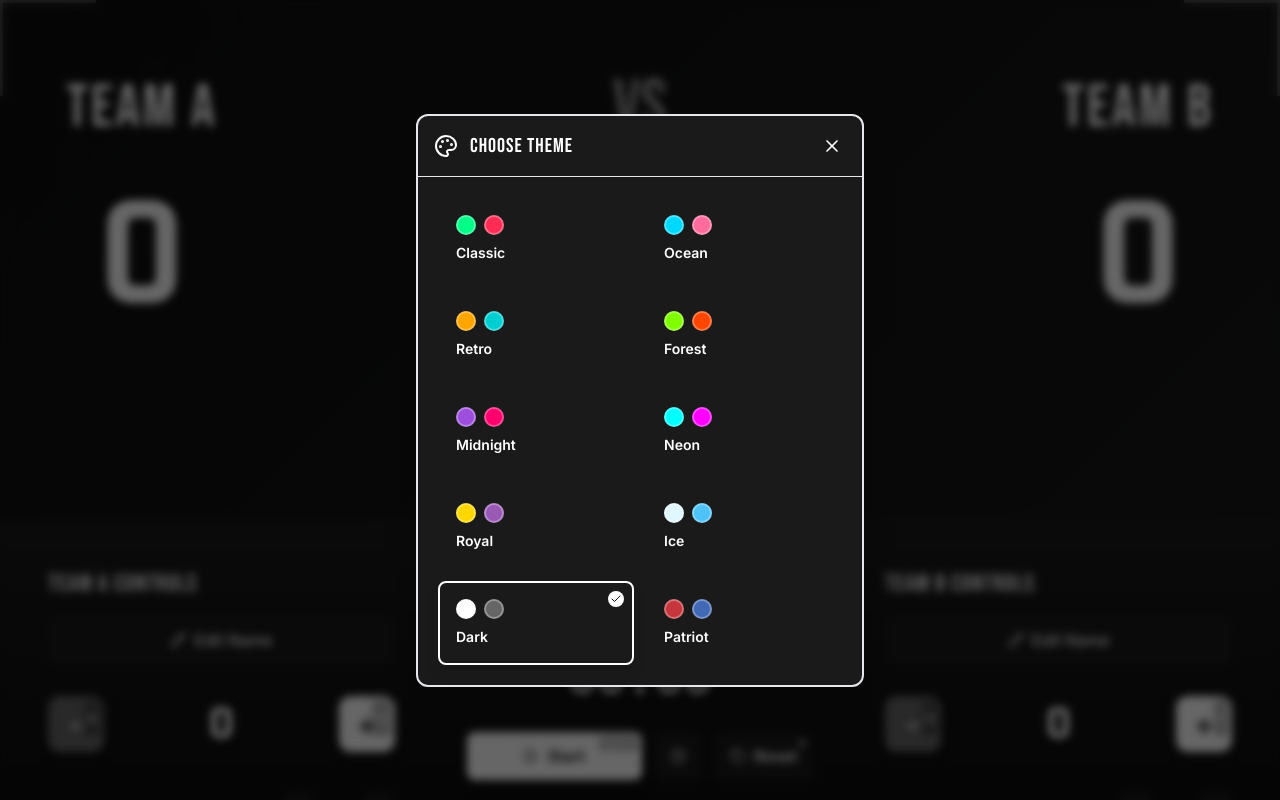
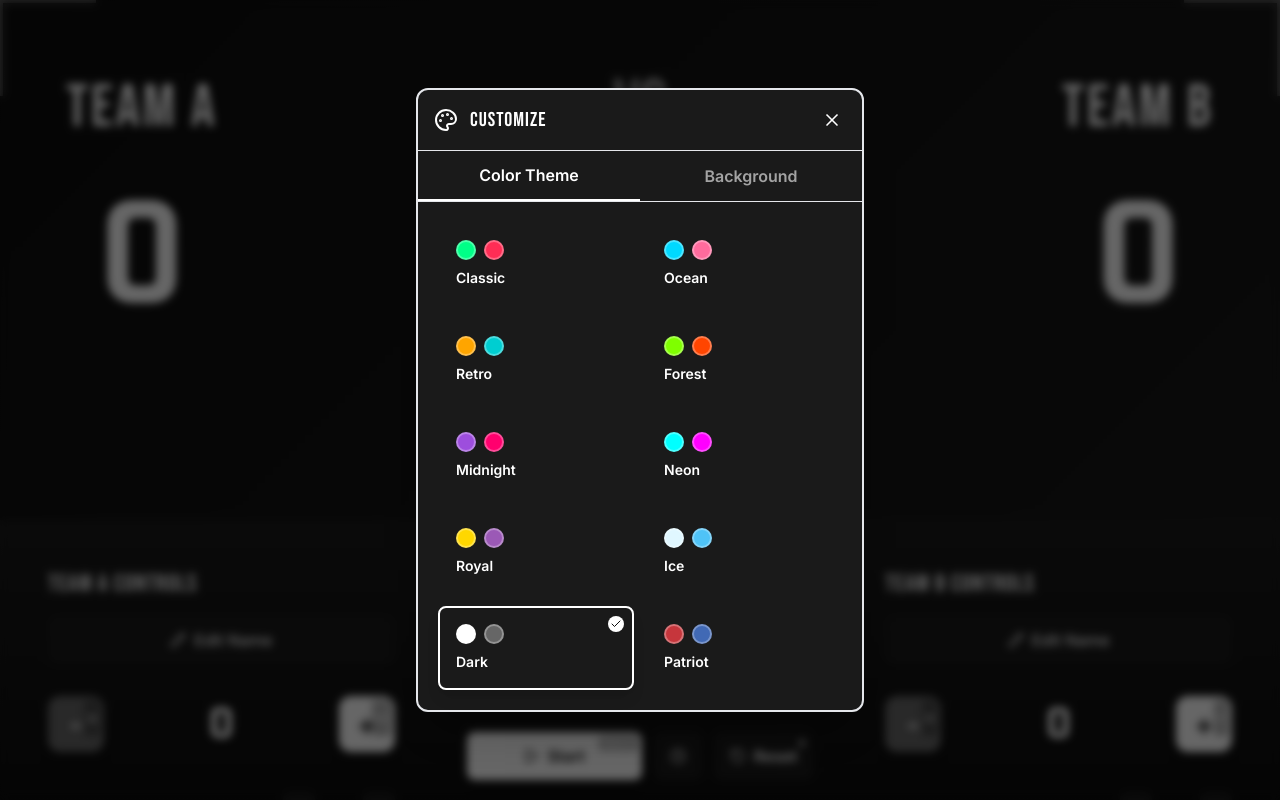
Before and after one commit to jevtasite/GoalBoard, a React (Vite) app: page / in a window 1280 px wide. Both pictures are taken after a click on the button 492 px from the left and 590 px from the top of the page. Built offline with nearby package versions, Linux system fonts and the light colour scheme.

Commit message:
added changeable background patterns

```diff
--- a/src/components/display/ScanLineOverlay.jsx
+++ b/src/components/display/ScanLineOverlay.jsx
@@ -1,32 +1,113 @@
+import { useTheme } from '../../contexts/ThemeContext';
+
 const ScanLineOverlay = () => {
+  const { backgroundStyle } = useTheme();
+
+  // Get the current theme color from CSS variable
+  const patternColor = getComputedStyle(document.documentElement).getPropertyValue('--color-primary').trim() || '#00FF87';
+
+  const renderPattern = () => {
+    switch (backgroundStyle) {
+      case 'stadium':
         return (
-    <div className="absolute top-0 left-0 w-full h-full pointer-events-none overflow-hidden z-10">
-      {/* Animated stadium field lines pattern */}
-      <div className="absolute inset-0 opacity-[0.08]">
+          <div className="absolute inset-0 opacity-[0.04]">
             <svg width="100%" height="100%" xmlns="http://www.w3.org/2000/svg">
               <defs>
                 <pattern id="stadium-grid" x="0" y="0" width="150" height="150" patternUnits="userSpaceOnUse">
-              {/* Horizontal lines */}
-              <line x1="0" y1="0" x2="150" y2="0" stroke="#00FF87" strokeWidth="1.5" />
-              <line x1="0" y1="50" x2="150" y2="50" stroke="#00FF87" strokeWidth="1" opacity="0.5" />
-              <line x1="0" y1="75" x2="150" y2="75" stroke="#00FF87" strokeWidth="2" />
-              <line x1="0" y1="100" x2="150" y2="100" stroke="#00FF87" strokeWidth="1" opacity="0.5" />
-              <line x1="0" y1="150" x2="150" y2="150" stroke="#00FF87" strokeWidth="1.5" />
-
-              {/* Vertical lines */}
-              <line x1="0" y1="0" x2="0" y2="150" stroke="#00FF87" strokeWidth="1.5" />
-              <line x1="50" y1="0" x2="50" y2="150" stroke="#00FF87" strokeWidth="1" opacity="0.5" />
-              <line x1="75" y1="0" x2="75" y2="150" stroke="#00FF87" strokeWidth="2" />
-              <line x1="100" y1="0" x2="100" y2="150" stroke="#00FF87" strokeWidth="1" opacity="0.5" />
-              <line x1="150" y1="0" x2="150" y2="150" stroke="#00FF87" strokeWidth="1.5" />
-
-              {/* Center circle accent */}
-              <circle cx="75" cy="75" r="30" stroke="#00FF87" strokeWidth="1.5" fill="none" opacity="0.4" />
+                  <line x1="0" y1="0" x2="150" y2="0" stroke={patternColor} strokeWidth="1.5" />
+                  <line x1="0" y1="50" x2="150" y2="50" stroke={patternColor} strokeWidth="1" opacity="0.5" />
+                  <line x1="0" y1="75" x2="150" y2="75" stroke={patternColor} strokeWidth="2" />
+                  <line x1="0" y1="100" x2="150" y2="100" stroke={patternColor} strokeWidth="1" opacity="0.5" />
+                  <line x1="0" y1="150" x2="150" y2="150" stroke={patternColor} strokeWidth="1.5" />
+                  <line x1="0" y1="0" x2="0" y2="150" stroke={patternColor} strokeWidth="1.5" />
+                  <line x1="50" y1="0" x2="50" y2="150" stroke={patternColor} strokeWidth="1" opacity="0.5" />
+                  <line x1="75" y1="0" x2="75" y2="150" stroke={patternColor} strokeWidth="2" />
+                  <line x1="100" y1="0" x2="100" y2="150" stroke={patternColor} strokeWidth="1" opacity="0.5" />
+                  <line x1="150" y1="0" x2="150" y2="150" stroke={patternColor} strokeWidth="1.5" />
+                  <circle cx="75" cy="75" r="30" stroke={patternColor} strokeWidth="1.5" fill="none" opacity="0.4" />
                 </pattern>
               </defs>
               <rect width="100%" height="100%" fill="url(#stadium-grid)" className="field-grid-animate" />
             </svg>
           </div>
+        );
+
+      case 'hexagons':
+        return (
+          <div className="absolute inset-0 opacity-[0.03]">
+            <svg width="100%" height="100%" xmlns="http://www.w3.org/2000/svg">
+              <defs>
+                <pattern id="hexagons" x="0" y="0" width="80" height="92" patternUnits="userSpaceOnUse">
+                  <polygon points="40,0 80,23 80,69 40,92 0,69 0,23" fill="none" stroke={patternColor} strokeWidth="1.5" />
+                  <polygon points="40,0 80,23 80,69 40,92 0,69 0,23" fill="none" stroke={patternColor} strokeWidth="1.5" transform="translate(80, 46)" />
+                </pattern>
+              </defs>
+              <rect width="100%" height="100%" fill="url(#hexagons)" />
+            </svg>
+          </div>
+        );
+
+      case 'dots':
+        return (
+          <div className="absolute inset-0 opacity-[0.05]">
+            <svg width="100%" height="100%" xmlns="http://www.w3.org/2000/svg">
+              <defs>
+                <pattern id="dots" x="0" y="0" width="40" height="40" patternUnits="userSpaceOnUse">
+                  <circle cx="20" cy="20" r="2" fill={patternColor} />
+                </pattern>
+              </defs>
+              <rect width="100%" height="100%" fill="url(#dots)" />
+            </svg>
+          </div>
+        );
+
+      case 'diagonal':
+        return (
+          <div className="absolute inset-0 opacity-[0.03]">
+            <svg width="100%" height="100%" xmlns="http://www.w3.org/2000/svg">
+              <defs>
+                <pattern id="diagonal" x="0" y="0" width="60" height="60" patternUnits="userSpaceOnUse">
+                  <line x1="0" y1="0" x2="60" y2="60" stroke={patternColor} strokeWidth="2" />
+                  <line x1="0" y1="60" x2="60" y2="0" stroke={patternColor} strokeWidth="2" />
+                </pattern>
+              </defs>
+              <rect width="100%" height="100%" fill="url(#diagonal)" />
+            </svg>
+          </div>
+        );
+
+      case 'circuit':
+        return (
+          <div className="absolute inset-0 opacity-[0.03]">
+            <svg width="100%" height="100%" xmlns="http://www.w3.org/2000/svg">
+              <defs>
+                <pattern id="circuit" x="0" y="0" width="100" height="100" patternUnits="userSpaceOnUse">
+                  <circle cx="10" cy="10" r="3" fill={patternColor} />
+                  <circle cx="90" cy="10" r="3" fill={patternColor} />
+                  <circle cx="10" cy="90" r="3" fill={patternColor} />
+                  <circle cx="90" cy="90" r="3" fill={patternColor} />
+                  <line x1="10" y1="10" x2="90" y2="10" stroke={patternColor} strokeWidth="1.5" />
+                  <line x1="10" y1="90" x2="90" y2="90" stroke={patternColor} strokeWidth="1.5" />
+                  <line x1="10" y1="10" x2="10" y2="90" stroke={patternColor} strokeWidth="1.5" />
+                  <line x1="90" y1="10" x2="90" y2="90" stroke={patternColor} strokeWidth="1.5" />
+                </pattern>
+              </defs>
+              <rect width="100%" height="100%" fill="url(#circuit)" />
+            </svg>
+          </div>
+        );
+
+      case 'none':
+        return null;
+
+      default:
+        return null;
+    }
+  };
+
+  return (
+    <div className="absolute top-0 left-0 w-full h-full pointer-events-none overflow-hidden z-10">
+      {renderPattern()}
 
       {/* Corner accent elements - broadcast frame */}
       <div className="absolute top-0 left-0 w-24 h-24 border-l-[3px] border-t-[3px] border-electricMint opacity-30" />
--- a/src/components/selectors/ThemeSelector.jsx
+++ b/src/components/selectors/ThemeSelector.jsx
@@ -1,11 +1,14 @@
 import { useState } from 'react';
 import { createPortal } from 'react-dom';
 import { useTheme } from '../../contexts/ThemeContext';
-import { Palette, Check, X } from 'lucide-react';
+import { useTranslation } from '../../contexts/TranslationContext';
+import { Palette, Check, X, Grid3x3, Hexagon, Circle, Slash, Cpu, EyeOff } from 'lucide-react';
 
 const ThemeSelector = ({ isMobile = false }) => {
-  const { currentTheme, changeTheme, themes } = useTheme();
+  const { currentTheme, changeTheme, themes, backgroundStyle, changeBackgroundStyle } = useTheme();
+  const { t } = useTranslation();
   const [isOpen, setIsOpen] = useState(false);
+  const [activeTab, setActiveTab] = useState('theme');
 
   const themeList = Object.entries(themes).map(([key, theme]) => ({
     key,
@@ -13,9 +16,21 @@ const ThemeSelector = ({ isMobile = false }) => {
     colors: theme.colors
   }));
 
+  const backgroundStyles = [
+    { key: 'stadium', translationKey: 'stadiumGrid', icon: Grid3x3 },
+    { key: 'hexagons', translationKey: 'hexagons', icon: Hexagon },
+    { key: 'dots', translationKey: 'dots', icon: Circle },
+    { key: 'diagonal', translationKey: 'diagonal', icon: Slash },
+    { key: 'circuit', translationKey: 'circuit', icon: Cpu },
+    { key: 'none', translationKey: 'none', icon: EyeOff }
+  ];
+
   const handleThemeSelect = (themeKey) => {
     changeTheme(themeKey);
-    setIsOpen(false);
+  };
+
+  const handleBackgroundStyleSelect = (styleKey) => {
+    changeBackgroundStyle(styleKey);
   };
 
   const buttonClasses = isMobile
@@ -47,15 +62,21 @@ const ThemeSelector = ({ isMobile = false }) => {
 
       {/* Modal Overlay - Rendered via Portal to avoid transform issues */}
       {isOpen && createPortal(
-        <div className="fixed inset-0 bg-black/60 backdrop-blur-sm z-[100] flex items-center justify-center p-4">
+        <div
+          className="fixed inset-0 bg-black/60 backdrop-blur-sm z-[100] flex items-center justify-center p-4"
+          onClick={() => setIsOpen(false)}
+        >
           {/* Modal Content */}
-          <div className="bg-steelBlue rounded-xl shadow-2xl border-2 border-electricMint/30 w-full max-w-md animate-in fade-in zoom-in duration-200">
+          <div
+            className="bg-steelBlue rounded-xl shadow-2xl border-2 border-electricMint/30 w-full max-w-md animate-in fade-in zoom-in duration-200"
+            onClick={(e) => e.stopPropagation()}
+          >
             {/* Header */}
             <div className="flex items-center justify-between p-4 border-b border-electricMint/20">
               <div className="flex items-center gap-3">
                 <Palette className="w-6 h-6 text-electricMint" />
                 <h3 className="font-heading text-xl text-electricMint uppercase tracking-wider">
-                  Choose Theme
+                  {t('customize')}
                 </h3>
               </div>
               <button
@@ -67,8 +88,33 @@ const ThemeSelector = ({ isMobile = false }) => {
               </button>
             </div>
 
-            {/* Theme Grid */}
+            {/* Tabs */}
+            <div className="flex border-b border-electricMint/20">
+              <button
+                onClick={() => setActiveTab('theme')}
+                className={`flex-1 px-4 py-3 font-body font-semibold transition-all ${
+                  activeTab === 'theme'
+                    ? 'text-electricMint border-b-2 border-electricMint'
+                    : 'text-white/60 hover:text-white'
+                }`}
+              >
+                {t('colorTheme')}
+              </button>
+              <button
+                onClick={() => setActiveTab('background')}
+                className={`flex-1 px-4 py-3 font-body font-semibold transition-all ${
+                  activeTab === 'background'
+                    ? 'text-electricMint border-b-2 border-electricMint'
+                    : 'text-white/60 hover:text-white'
+                }`}
+              >
+                {t('background')}
+              </button>
+            </div>
+
+            {/* Content */}
             <div className="p-5">
+              {activeTab === 'theme' && (
                 <div className="grid grid-cols-2 gap-3">
                   {themeList.map((theme) => (
                     <button
@@ -101,6 +147,38 @@ const ThemeSelector = ({ isMobile = false }) => {
                     </button>
                   ))}
                 </div>
+              )}
+
+              {activeTab === 'background' && (
+                <div className="grid grid-cols-2 gap-3">
+                  {backgroundStyles.map((style) => {
+                    const Icon = style.icon;
+                    return (
+                      <button
+                        key={style.key}
+                        onClick={() => handleBackgroundStyleSelect(style.key)}
+                        className={`relative p-4 rounded-lg transition-all ${
+                          style.key === backgroundStyle
+                            ? 'bg-electricMint/20 border-2 border-electricMint shadow-lg shadow-electricMint/20'
+                            : 'bg-broadcastNavy/50 border-2 border-transparent hover:border-electricMint/50 hover:shadow-md'
+                        }`}
+                      >
+                        <div className="flex items-center justify-center mb-2">
+                          <Icon className="w-8 h-8 text-white" />
+                        </div>
+                        <div className="text-sm font-body font-semibold text-white text-center">
+                          {t(style.translationKey)}
+                        </div>
+                        {style.key === backgroundStyle && (
+                          <div className="absolute top-2 right-2 bg-electricMint rounded-full p-0.5">
+                            <Check className="w-3 h-3 text-broadcastNavy" />
+                          </div>
+                        )}
+                      </button>
+                    );
+                  })}
+                </div>
+              )}
             </div>
           </div>
         </div>,
--- a/src/contexts/ThemeContext.jsx
+++ b/src/contexts/ThemeContext.jsx
@@ -21,6 +21,11 @@ export const ThemeProvider = ({ children }) => {
     return "dark";
   });
 
+  const [backgroundStyle, setBackgroundStyle] = useState(() => {
+    const saved = localStorage.getItem("goalboard-background-style");
+    return saved || "stadium";
+  });
+
   useEffect(() => {
     const theme = themes[currentTheme];
     if (theme) {
@@ -32,14 +37,22 @@ export const ThemeProvider = ({ children }) => {
     }
   }, [currentTheme]);
 
+  useEffect(() => {
+    localStorage.setItem("goalboard-background-style", backgroundStyle);
+  }, [backgroundStyle]);
+
   const changeTheme = (themeName) => {
     if (themes[themeName]) {
       setCurrentTheme(themeName);
     }
   };
 
+  const changeBackgroundStyle = (styleName) => {
+    setBackgroundStyle(styleName);
+  };
+
   return (
-    <ThemeContext.Provider value={{ currentTheme, changeTheme, themes }}>
+    <ThemeContext.Provider value={{ currentTheme, changeTheme, themes, backgroundStyle, changeBackgroundStyle }}>
       {children}
     </ThemeContext.Provider>
   );
--- a/src/utils/translations.js
+++ b/src/utils/translations.js
@@ -56,6 +56,17 @@ export const translations = {
     toToggleControls: "to toggle controls)",
     controls: "Controls",
     selectLanguage: "Select Language",
+
+    // Theme Customization
+    customize: "Customize",
+    colorTheme: "Color Theme",
+    background: "Background",
+    stadiumGrid: "Stadium Grid",
+    hexagons: "Hexagons",
+    dots: "Dots",
+    diagonal: "Diagonal",
+    circuit: "Circuit",
+    none: "None",
   },
 
   sr: {
@@ -117,6 +128,17 @@ export const translations = {
     toToggleControls: "da uključite/isključite kontrole)",
     controls: "Kontrole",
     selectLanguage: "Izaberite Jezik",
+
+    // Theme Customization
+    customize: "Prilagodi",
+    colorTheme: "Šema Boja",
+    background: "Pozadina",
+    stadiumGrid: "Stadionska Mreža",
+    hexagons: "Heksagoni",
+    dots: "Tačke",
+    diagonal: "Dijagonale",
+    circuit: "Kolo",
+    none: "Bez Pozadine",
   },
 
   es: {
@@ -176,6 +198,17 @@ export const translations = {
     toToggleControls: "para alternar controles)",
     controls: "Controles",
     selectLanguage: "Seleccionar Idioma",
+
+    // Theme Customization
+    customize: "Personalizar",
+    colorTheme: "Tema de Color",
+    background: "Fondo",
+    stadiumGrid: "Cuadrícula de Estadio",
+    hexagons: "Hexágonos",
+    dots: "Puntos",
+    diagonal: "Diagonal",
+    circuit: "Circuito",
+    none: "Ninguno",
   },
 
   pt: {
@@ -235,5 +268,16 @@ export const translations = {
     toToggleControls: "para alternar controles)",
     controls: "Controles",
     selectLanguage: "Selecionar Idioma",
+
+    // Theme Customization
+    customize: "Personalizar",
+    colorTheme: "Tema de Cor",
+    background: "Fundo",
+    stadiumGrid: "Grade de Estádio",
+    hexagons: "Hexágonos",
+    dots: "Pontos",
+    diagonal: "Diagonal",
+    circuit: "Circuito",
+    none: "Nenhum",
   },
 };
```
Lines whose indentation alone changed are shown as unchanged.
